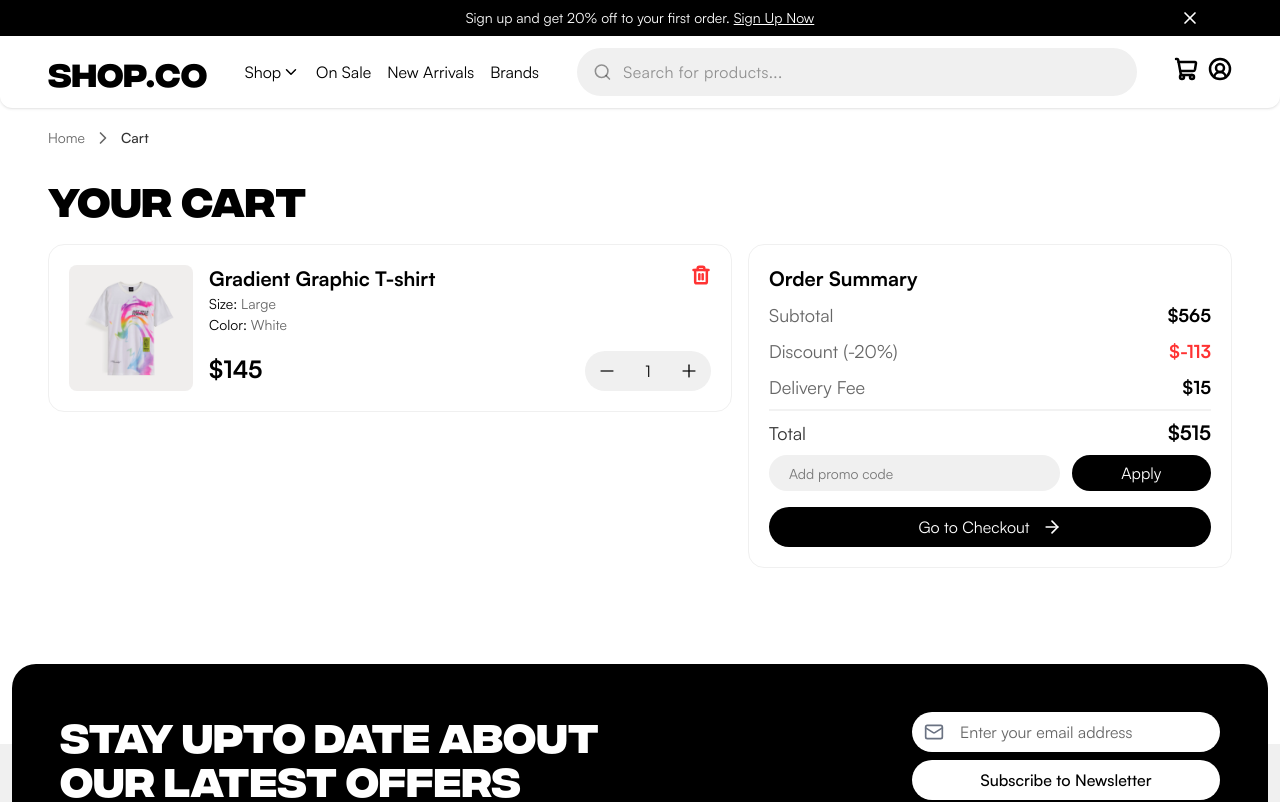
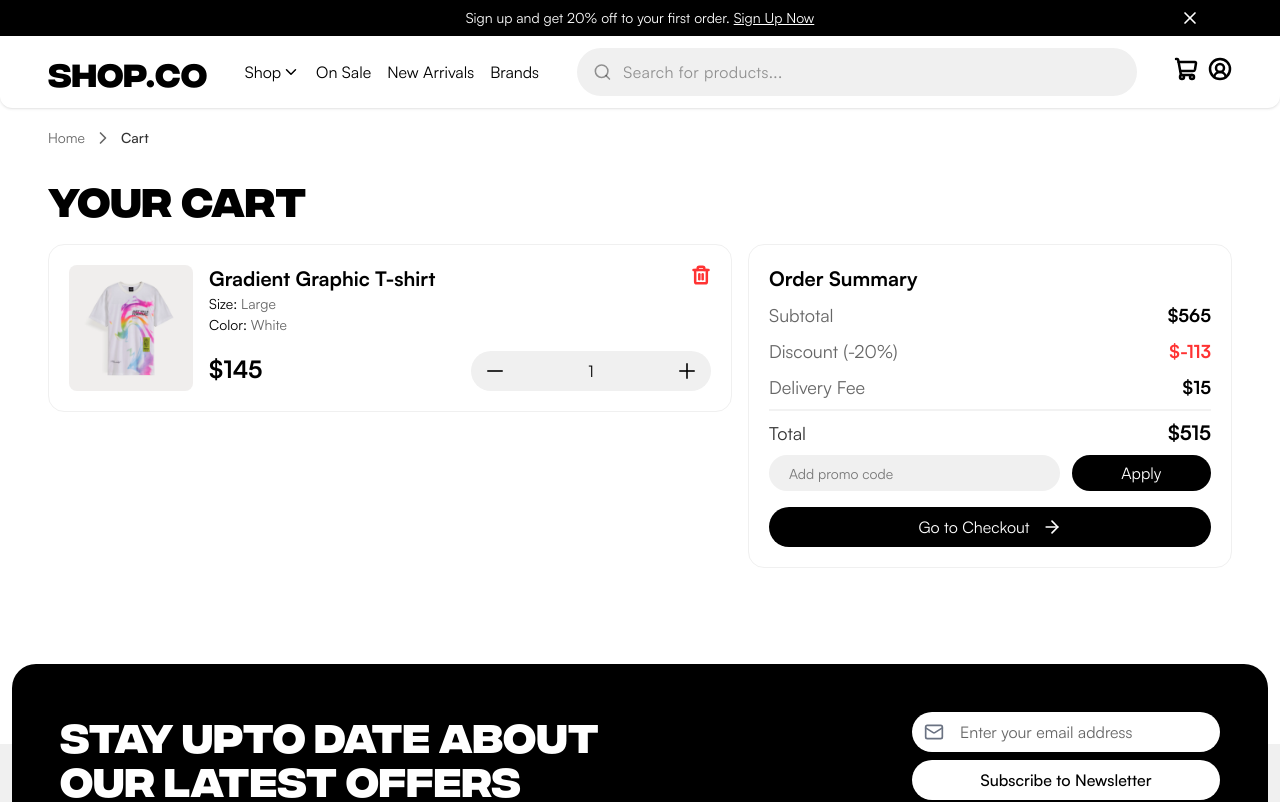
Before and after one commit to 01mehran/shopverse, a React (Vite) app: page /cart in a window 1280 px wide. Shown: the top 802 px of the page. Built offline with nearby package versions, Linux system fonts and the light colour scheme.

Commit message:
refactor(add-to-cart): extract AddToCart to separate component Closes #52

```diff
--- a/src/features/cart/components/CartItem.tsx
+++ b/src/features/cart/components/CartItem.tsx
@@ -1,5 +1,5 @@
 // Components;
-import { Container } from "@/shared/components";
+import { AddToCart, Container } from "@/shared/components";
 import OrderSummary from "./OrderSummary";
 
 // Motion Component;
@@ -12,7 +12,7 @@ import {
 } from "@/shared/animations";
 
 // icons;
-import { Minus, Plus, Trash2 } from "lucide-react";
+import { Trash2 } from "lucide-react";
 
 // Static Images;
 import pic1 from "@/features/cart/assets/pic13.png";
@@ -66,18 +66,10 @@ export default function CartItem() {
                   </p>
                 </div>
 
-                {/* Product Cart Actions */}
+                {/* AddToCart */}
                 <div className="flex w-full justify-between">
                   <p className="text-[24px] font-bold">$145</p>
-                  <div className="bg-bg-muted flex w-25 items-center justify-between rounded-[62px] p-1.5 py-2 sm:px-3 md:w-31.5">
-                    <button className="cursor-pointer text-black/80">
-                      <Minus size={20} />
-                    </button>
-                    <span>1</span>
-                    <button className="cursor-pointer text-black/80">
-                      <Plus size={20} />
-                    </button>
-                  </div>
+                  <AddToCart variant="cart-item" />
                 </div>
               </div>
 
--- a/src/features/products/components/ProductInfo.tsx
+++ b/src/features/products/components/ProductInfo.tsx
@@ -1,5 +1,5 @@
 // Components;
-import { Container } from "@/shared/components";
+import { AddToCart, Container } from "@/shared/components";
 
 // Motion Component;
 import { motion } from "motion/react";
@@ -14,7 +14,7 @@ import {
 import ratingStar from "@/assets/images/home/rating-start.png";
 
 // Icons;
-import { Check, Minus, Plus } from "lucide-react";
+import { Check } from "lucide-react";
 
 // Types;
 import type { Product } from "@/shared/types/types";
@@ -28,7 +28,7 @@ export default function ProductInfo({ product }: props) {
   return (
     <section>
       <Container>
-        <main className="grid grid-cols-1 md:gap-8 space-y-4 lg:grid-cols-3 lg:space-y-0">
+        <main className="grid grid-cols-1 space-y-4 md:gap-8 lg:grid-cols-3 lg:space-y-0">
           {/* Product Images */}
           <section className="col-span-1 mx-auto grid max-w-125 gap-3 lg:mx-0 lg:h-100">
             {/* Main Image */}
@@ -96,7 +96,7 @@ export default function ProductInfo({ product }: props) {
               <div className="flex items-center gap-3">
                 {product.colors.map((color, i) => (
                   <span
-                  key={color}
+                    key={color}
                     style={{ backgroundColor: color }}
                     className="flex size-7 cursor-pointer items-center justify-center rounded-full text-white"
                   >
@@ -118,7 +118,10 @@ export default function ProductInfo({ product }: props) {
               <p className="text-sm">Choose Size</p>
               <div className="flex flex-wrap items-center gap-2 text-sm lg:text-base">
                 {product.sizes.map((size) => (
-                  <button key={size} className="bg-bg-muted w-full max-w-25 cursor-pointer rounded-[62px] px-4 py-2 text-sm">
+                  <button
+                    key={size}
+                    className="bg-bg-muted w-full max-w-25 cursor-pointer rounded-[62px] px-4 py-2 text-sm"
+                  >
                     {size}
                   </button>
                 ))}
@@ -134,16 +137,7 @@ export default function ProductInfo({ product }: props) {
               viewport={{ once: true }}
               className="grid grid-cols-9 items-center gap-2 pt-2"
             >
-              {/* Amount Product */}
-              <div className="bg-bg-muted col-span-3 flex items-center justify-between rounded-[62px] px-2 py-2 sm:px-6">
-                <button className="cursor-pointer text-black/80">
-                  <Plus />
-                </button>
-                <span>1</span>
-                <button className="cursor-pointer text-black/80">
-                  <Minus />
-                </button>
-              </div>
+              <AddToCart variant="product-info" />
 
               <button className="col-span-6 cursor-pointer rounded-[62px] bg-black px-6 py-2 text-white">
                 Add to Cart
--- /dev/null
+++ b/src/shared/components/AddToCart.tsx
@@ -0,0 +1,23 @@
+// Types;
+import type { addToCartProps } from "../types/types";
+
+// Icons;
+import { Minus, Plus } from "lucide-react";
+
+export default function AddToCart({ variant }: addToCartProps) {
+  const productInfo = variant === "product-info";
+
+  return (
+    <div
+      className={`${productInfo ? "col-span-3 px-2 py-2 sm:px-6" : "xs:w-40 w-30 p-1.5 py-2 sm:px-3 lg:w-60"} bg-bg-muted flex items-center justify-between rounded-[62px]`}
+    >
+      <button className="cursor-pointer text-black/80">
+        <Minus />
+      </button>
+      <span>1</span>
+      <button className="cursor-pointer text-black/80">
+        <Plus />
+      </button>
+    </div>
+  );
+}
--- a/src/shared/components/index.ts
+++ b/src/shared/components/index.ts
@@ -11,3 +11,4 @@ export { default as ScrollToHash } from "../components/header/ScrollToHash";
 export { default as Loading } from "./Loading";
 export { default as ErrorMessage } from "./ErrorMessage";
 export { default as ProductCardSkelton } from "./ProductCardSkelton";
+export { default as AddToCart } from "./AddToCart";
--- a/src/shared/types/types.ts
+++ b/src/shared/types/types.ts
@@ -48,3 +48,7 @@ export type BreadcrumbItem = {
 export type BreadCrumbProps = {
   items: BreadcrumbItem[];
 };
+
+export type addToCartProps = {
+  variant: "product-info" | "cart-item";
+};
```
